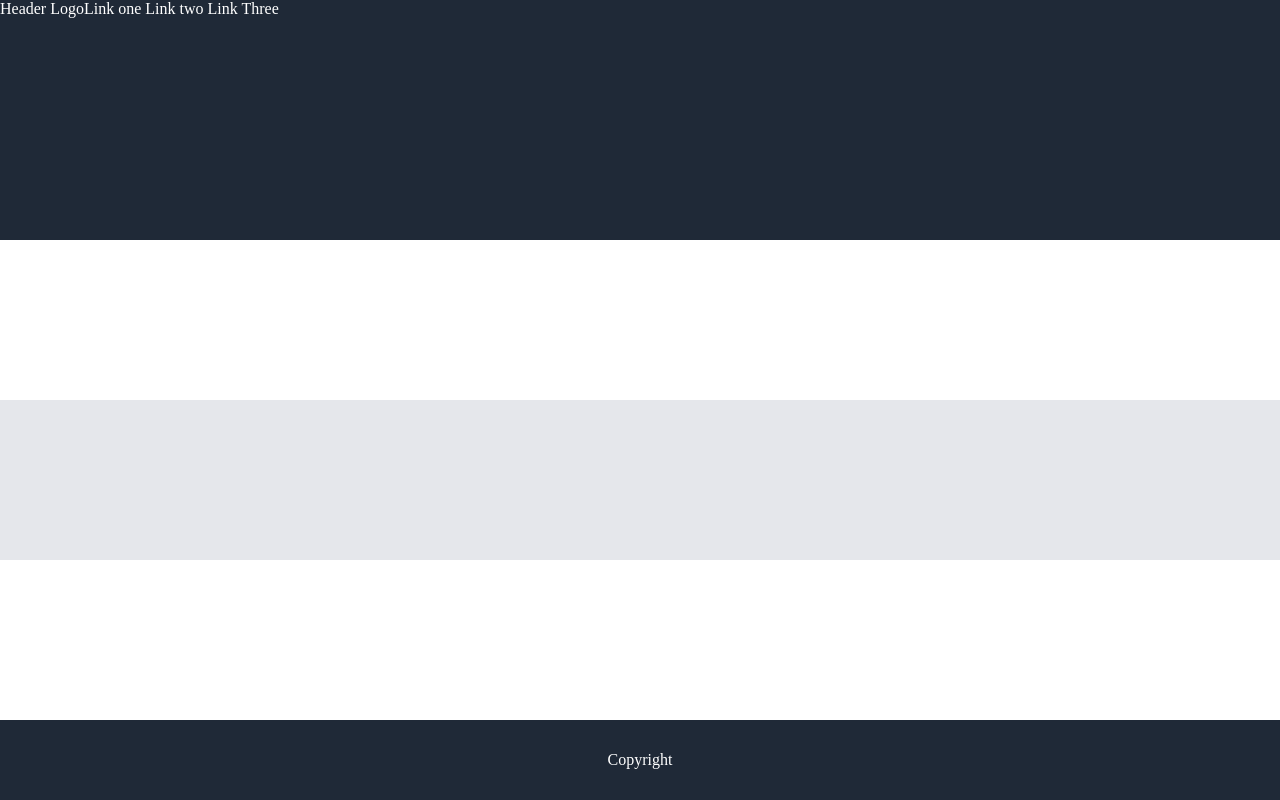
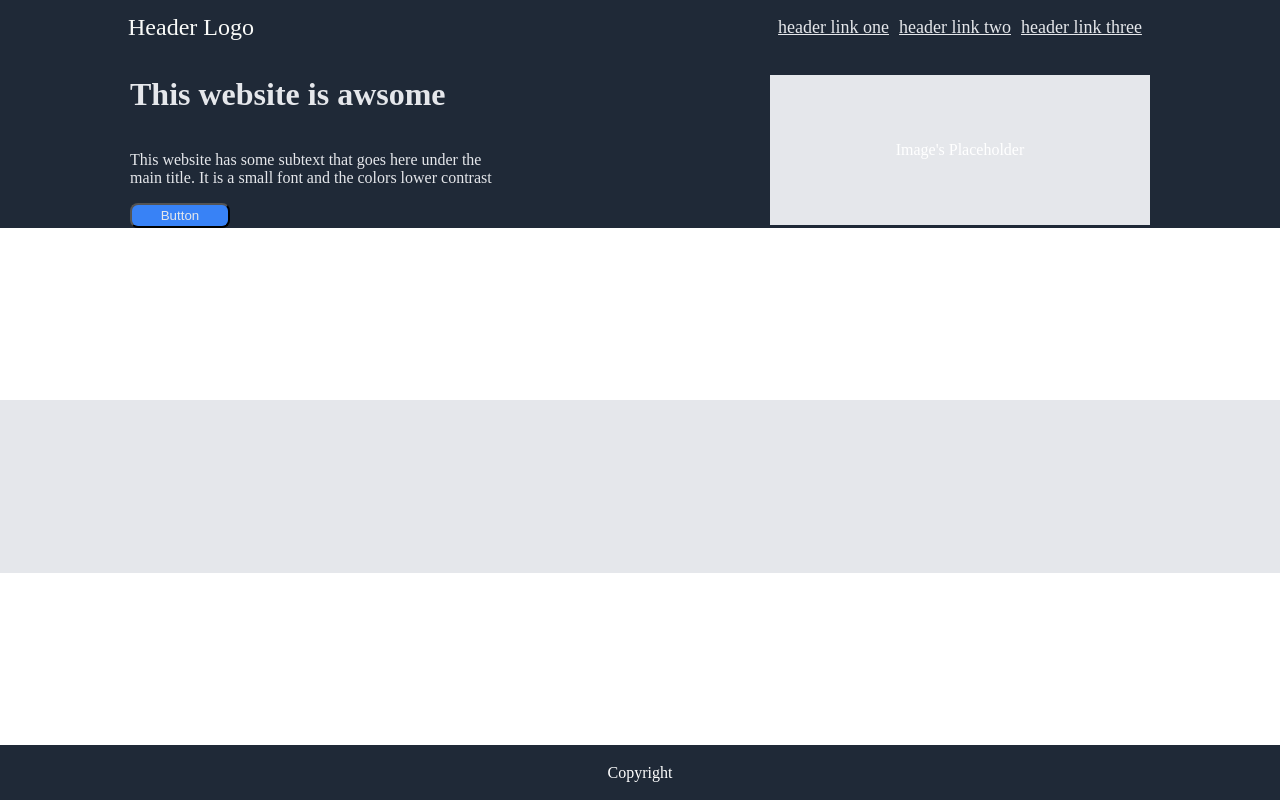
Before and after one commit to Kevessi/LandingPageOdinProject, a plain HTML site: page index.html in a window 1280 px wide. Drawn offline with Linux system fonts and the light colour scheme.

Commit message:
Add and complete second 1 of body dquote> dquote> the first section of the body was completed with the text and image holders added

```diff
--- a/index.html
+++ b/index.html
@@ -10,13 +10,25 @@
     <div class="header">
       <div class="logo_container">Header Logo</div>
       <div class="links_container">
-        <a>Link one</a>
-        <a>Link two</a>
-        <a>Link Three</a>
+        <a href="" rel="noreferrer noopener" target="_blank">header link one</a>
+        <a href="" rel="noreferrer noopener" target="_blank">header link two</a>
+        <a href="" rel="noreferrer noopener" target="_blank"
+          >header link three</a
+        >
       </div>
     </div>
     <div class="main_content">
-      <div class="cont_1 cont"></div>
+      <div class="cont_1 cont">
+        <div class="cont1_text">
+          <h1>This website is awsome</h1>
+          <p>
+            This website has some subtext that goes here under the main title.
+            It is a small font and the colors lower contrast
+          </p>
+          <button>Button</button>
+        </div>
+        <div class="cont1_imagae_holder">Image's Placeholder</div>
+      </div>
       <div class="cont_2 cont"></div>
       <div class="cont_3 cont"></div>
       <div class="cont_4 cont"></div>
--- a/style.css
+++ b/style.css
@@ -8,11 +8,40 @@ body {
   /* 100vh allows the background to occupy the whole page */
   background-color: green;
 }
+.header,
+footer {
+  height: 55px;
+  background-color: #1f2937;
+  color: white;
+}
 
 .header {
   display: flex;
   flex-direction: row;
 }
+.logo_container {
+  flex-basis: 50%;
+  color: #f9faf8;
+  font-size: 24px;
+  display: flex;
+  padding-left: 10%;
+  box-sizing: border-box;
+  /* Box sizing to avoid padding sizing issue */
+  align-items: center;
+}
+.links_container {
+  flex-basis: 50%;
+  display: flex;
+  justify-content: center;
+  align-items: center;
+  gap: 10px;
+}
+
+.header a {
+  color: #e5e7eb;
+  font-size: 18px;
+}
+
 .main_content {
   background-color: orange;
   flex: 1;
@@ -20,14 +49,48 @@ body {
 
 .cont {
   height: 25%;
+  display: flex;
 }
+
 .cont_1 {
   background-color: #1f2937;
   color: white;
+  justify-content: space-around;
 }
+
+.cont1_text {
+  max-height: 250px;
+  width: 380px;
+  display: flex;
+  flex-direction: column;
+  align-items: flex-start;
+  color: #e5e7eb;
+}
+
+.cont1_imagae_holder {
+  box-sizing: border-box;
+  margin-top: 20px;
+  max-height: 150px;
+  min-width: 380px;
+  background-color: #e5e7eb;
+  display: flex;
+  justify-content: content;
+  align-items: center;
+ justify-content: center;
+}
+
+.cont1_text button {
+  height: 30px;
+  width: 100px;
+  border-radius: 8px;
+  background-color: #3882f6;
+  color: #e5e7eb;
+}
+
 .cont_2 {
   background-color: white;
 }
+
 .cont_3 {
   background-color: #e5e7eb;
 }
@@ -35,15 +98,9 @@ body {
 .cont_4 {
   background-color: white;
 }
+
 footer {
   display: flex;
   justify-content: center;
   align-items: center;
 }
-
-.header,
-footer {
-  height: 80px;
-  background-color: #1f2937;
-  color: white;
-}
```
